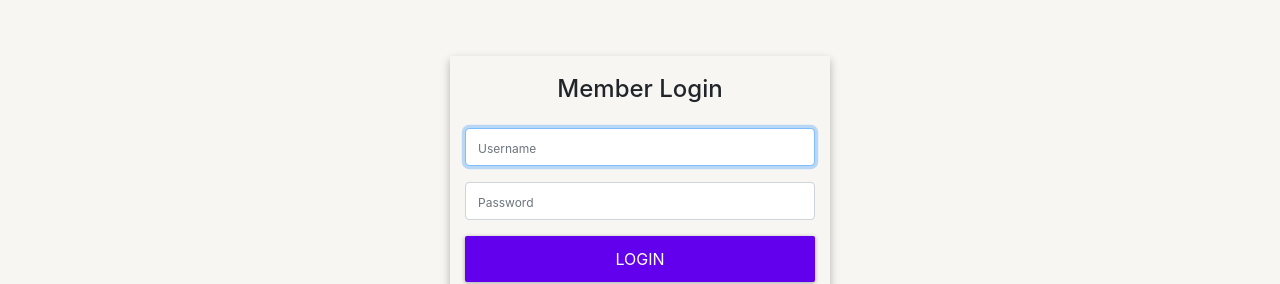
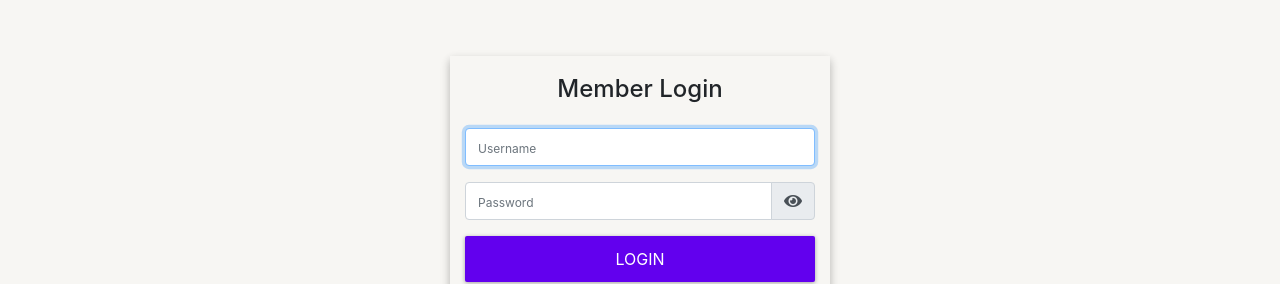
Before and after one commit to rahulganta/myschool, a Vue app in the folder myschool-admin-ui/: page /#/login in a window 1280 px wide. Shown: the top 284 px of the page. Built offline with nearby package versions, Linux system fonts and the light colour scheme.

Commit message:
added show password icon on login page and added validation to password and confirm password while adding user

```diff
--- a/myschool-admin-ui/src/components/modals/AddAdmin.vue
+++ b/myschool-admin-ui/src/components/modals/AddAdmin.vue
@@ -25,7 +25,7 @@
         </div>
         <div class="form-group">
           <label for="confirmpassword">Confirm Password *</label>
-          <input id="confirmpassword" type="password" class="form-control">
+          <input id="confirmpassword" type="password" class="form-control" v-model.trim="confirmPassword" >
         </div>
 
         <div class="form-group">
@@ -117,6 +117,7 @@ export default {
     return {
       error: false,
       errorMsg: '',
+      confirmPassword: '',
     }
   },
   mounted () {
@@ -141,6 +142,11 @@ export default {
               vm.errorMsg = error.response.data.message;
             });
       } else {
+        if(vm.admin.password != vm.confirmPassword) {
+          vm.error = true;
+          vm.errorMsg = "the password and confirmpassword is not matching";
+          return;
+        }
         this.axios.post(API_URL+ "addadmin", vm.admin, this.restCallHeaders()).then(
             response => {
               /*$('.toast').toast('show');*/
--- a/myschool-admin-ui/src/views/Login.vue
+++ b/myschool-admin-ui/src/views/Login.vue
@@ -12,8 +12,14 @@
           <input type="text" class="form-control" id="username" :placeholder="$t('plch.username')"  v-model="username" autofocus="autofocus">
         </div>
         <div class="form-group">
-          <input type="password" class="form-control" id="password" :placeholder="$t('plch.password')" v-model="password" autofocus="autofocus">
+          <div class="input-group input-group-md">
+            <input :type="showPassword?'text': 'password'" class="form-control" id="password" :placeholder="$t('plch.password')" v-model="password" autofocus="autofocus">
+            <div class="input-group-append">
+              <span class="input-group-text" id="basic-addon1" @click="toggleShowPassword"><i class="fas" :class="{ 'fa-eye-slash': showPassword, 'fa-eye': !showPassword }"></i></span>
+            </div>
+          </div>
         </div>
+
         <button type="submit" class="btn mi-primarybtn w-100 mb-3">{{$t('btn.login')}}</button>
       </form>
     </div>
@@ -29,7 +35,8 @@ export default {
       error: false,
       errorMsg: '',
       username: '',
-      password: ''
+      password: '',
+      showPassword: false
     }
   },
   methods: {
@@ -44,6 +51,9 @@ export default {
             vm.error = true;
             vm.errorMsg = error.response.data;
           })
+    },
+    toggleShowPassword() {
+      this.showPassword ? this.showPassword = false : this.showPassword = true;
     }
   }
 }
```
